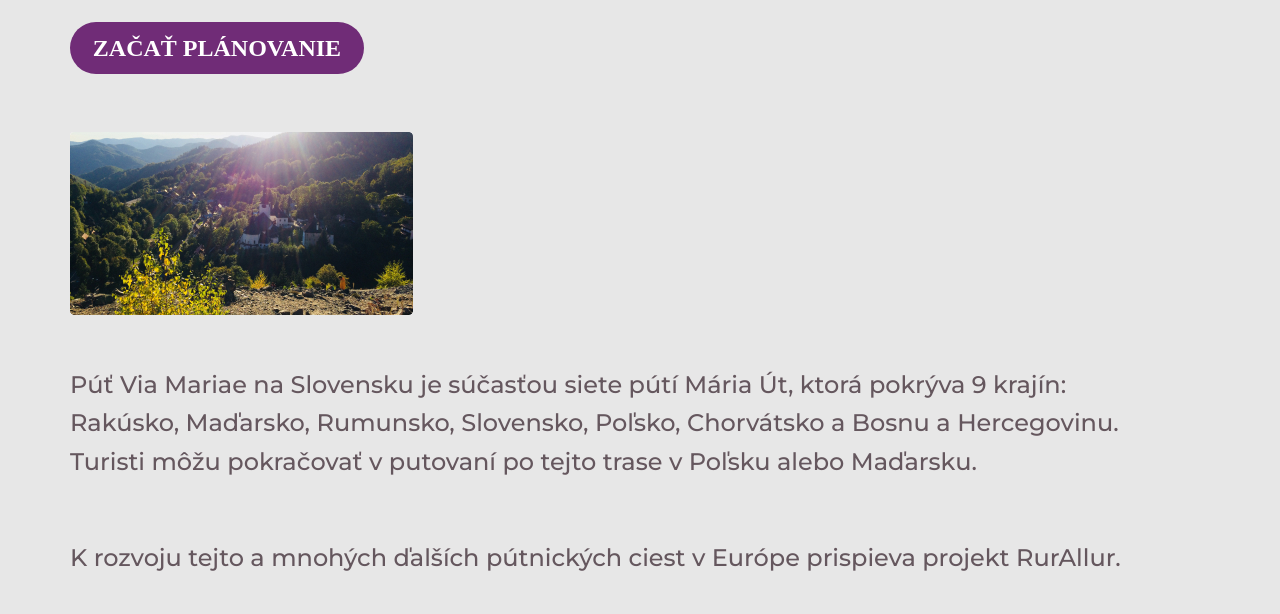
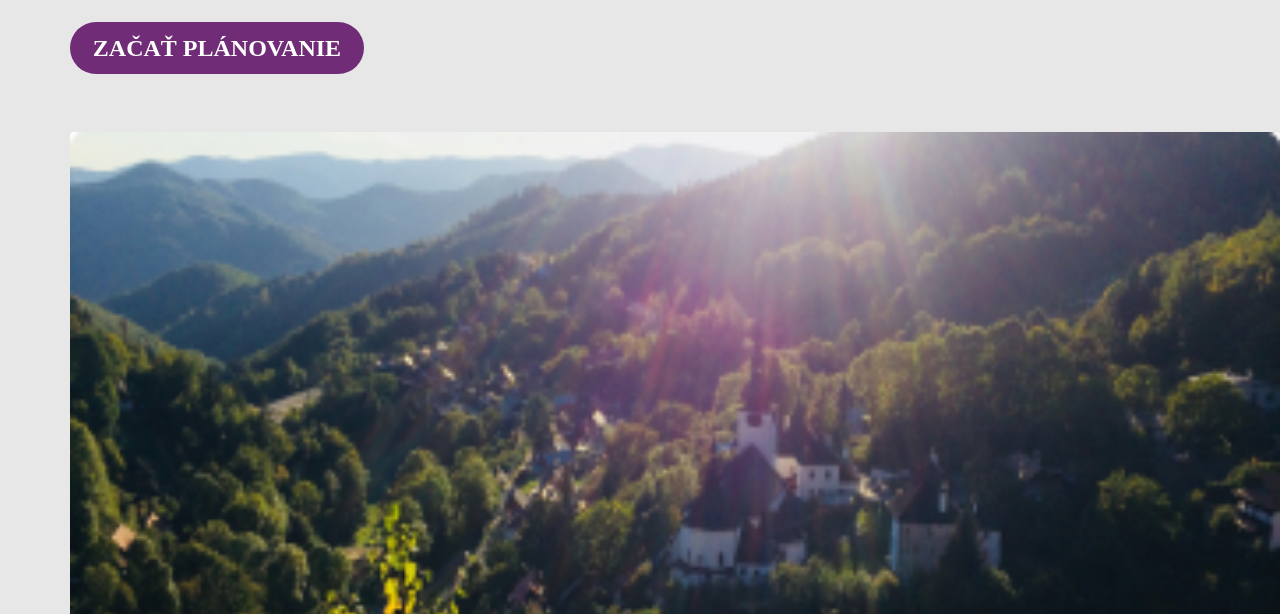
Before and after one commit to znkalena/via-Mariae, a plain HTML site: page pageabout.html in a window 1280 px wide. Shown: the part 980-1594 px from the top of the page. Drawn offline with nearby package versions, Linux system fonts and the light colour scheme.

```diff
--- a/pageabout.html
+++ b/pageabout.html
@@ -92,7 +92,7 @@
             </p>
             <a href="" class="pageabout__link">začať plánovanie</a>
 
-            <img src="./img/pageaboutimg.jpg" class="pagabout__img" width="343" height="183"
+            <img src="./img/pageaboutimg.jpg" class="pagabout__img" width="1528" height="710"
             style="border-radius: 4px;margin-bottom:18px;" alt="nice photo castle in the mountens">
 
             <p class="pageabout__text transform__one ">Púť Via Mariae na Slovensku je súčasťou siete pútí Mária Út, ktorá pokrýva 9 krajín:<br>
```
